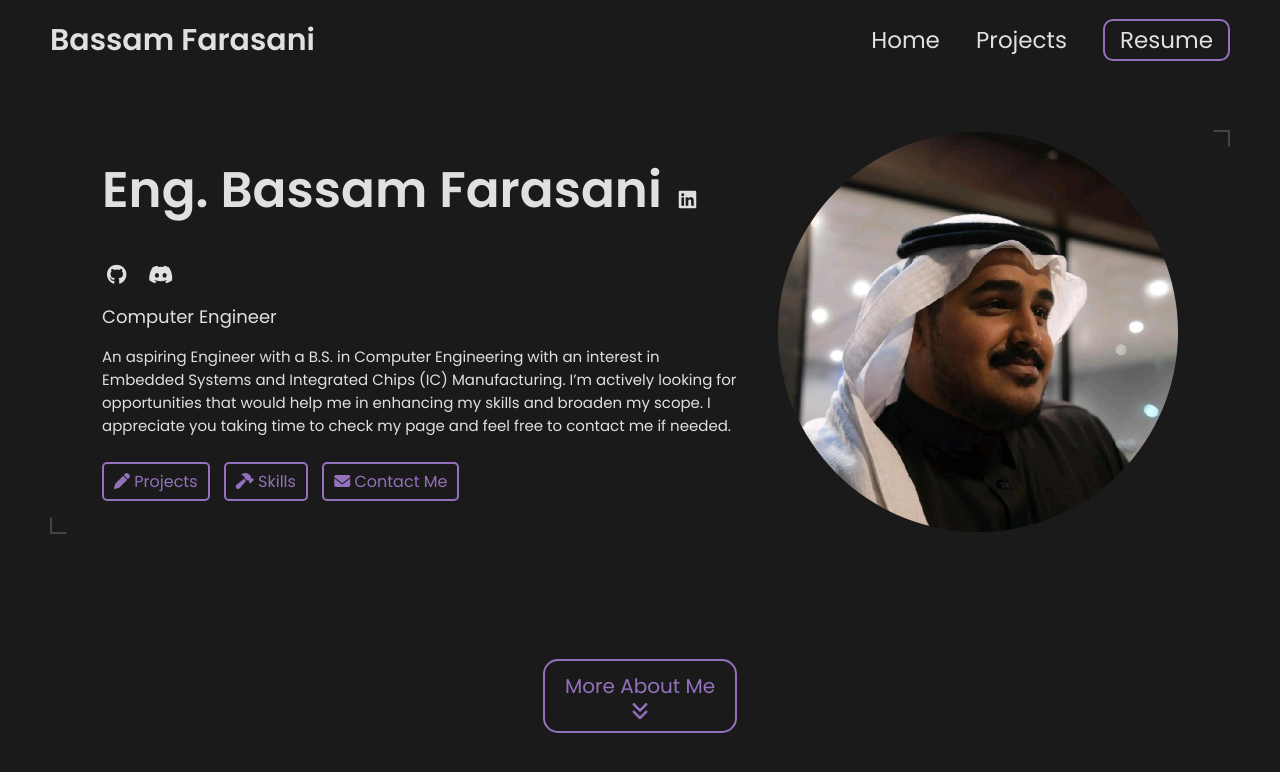
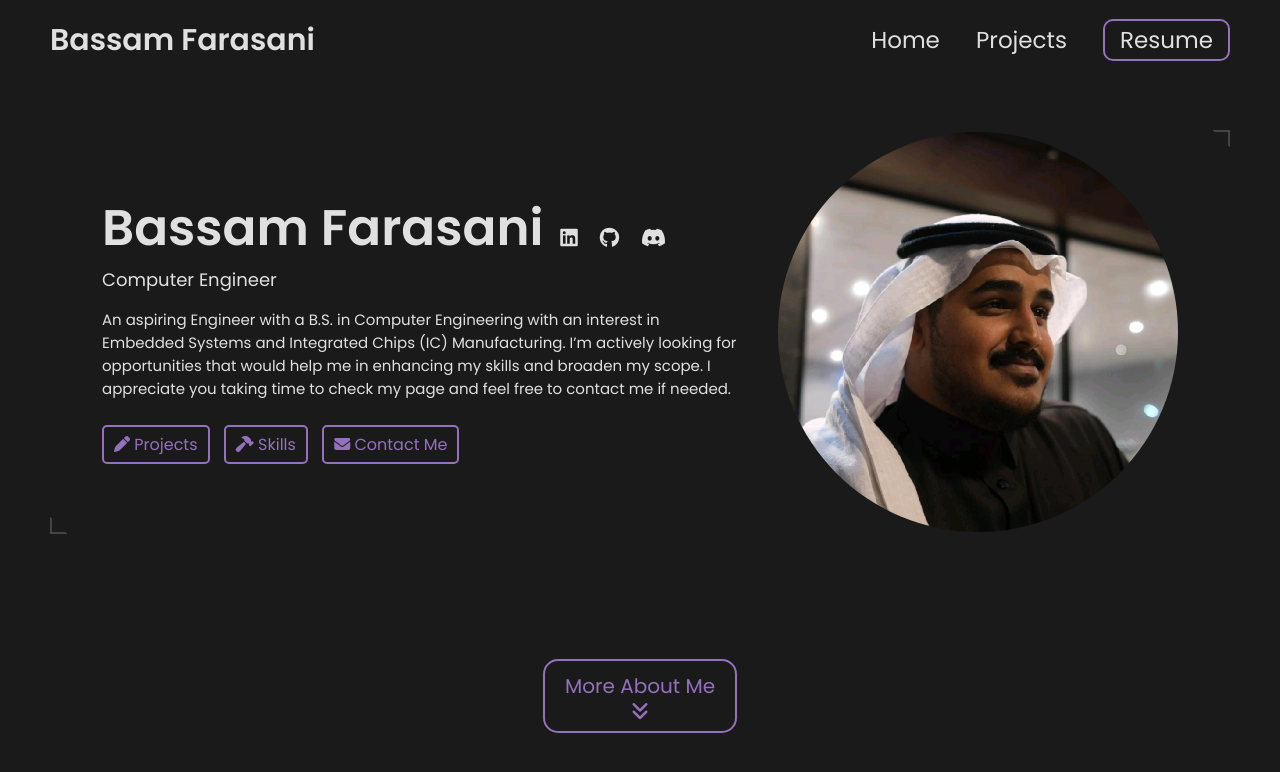
Before and after one commit to Farasani/farasani.github.io, a Jekyll site: the page built from index.html, in a window 1280 px wide and 900 px high. Shown: the top 772 px of the window. Built offline with Jekyll 4.4.1, drawn with Linux system fonts in a browser that asks for light colours.

Commit message:
Update hero.html

```diff
--- a/_includes/hero.html
+++ b/_includes/hero.html
@@ -4,7 +4,7 @@
     <div class="group">
         <div class="text">
             <h2>
-                Eng. {{ site.name }}
+                {{ site.name }}
                 {% if site.external-links %}
                 <span class="external-links">
                     {% assign platforms = "linkedin,x-twitter,github,stackoverflow,discord,medium,threads,bluesky,instagram,youtube" | split: "," %}
```
